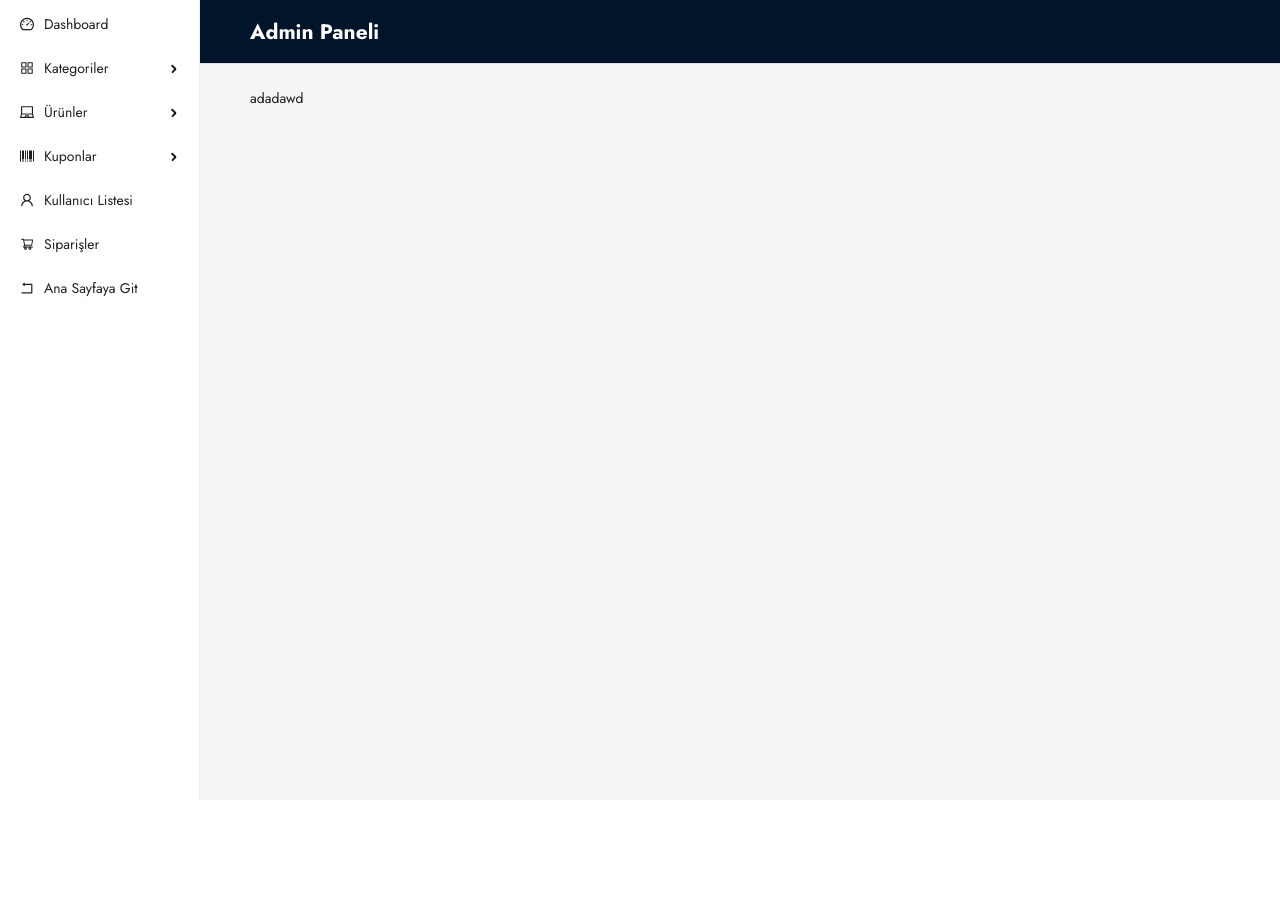
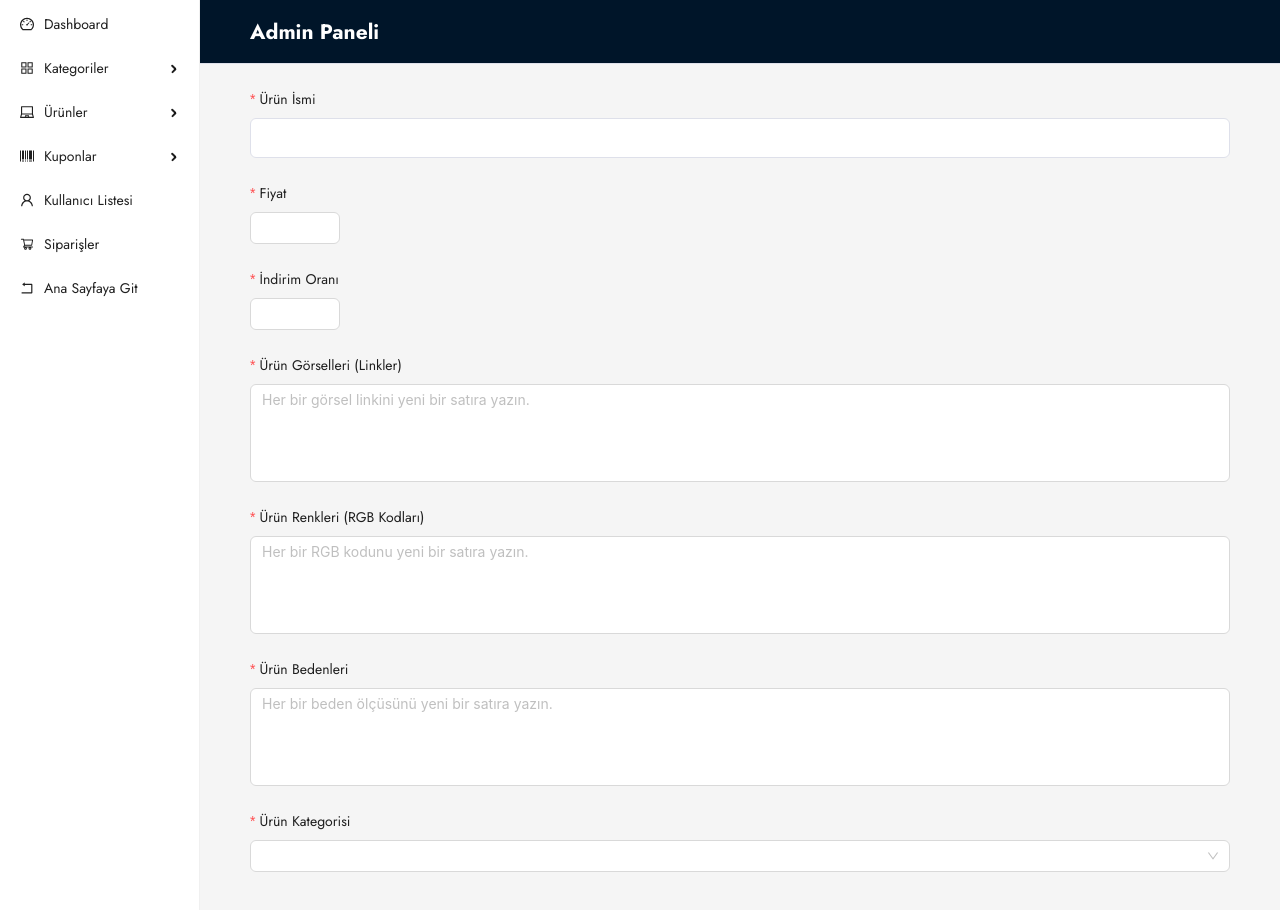
Before and after one commit to SBEGENJOV/E-Ticaret, a React (Vite) app in the folder frontend/: page /admin/products/create in a window 1280 px wide. Shown: the top 910 px of the page. Before the commit the page ends 800 px from the top, so only its background shows below. Built offline with nearby package versions, Linux system fonts and the light colour scheme; sample sign-in values are in the browser's storage.

Commit message:
ürün oluşturma işlemleri yapıldı

```diff
--- a/frontend/src/App.jsx
+++ b/frontend/src/App.jsx
@@ -12,6 +12,7 @@ import AdminUserPage from "./Pages/Admin/AdminUserPage";
 import CategoryPage from "./Pages/admin/Categories/CategoryPage";
 import UpdateCategoryPage from "./Pages/admin/Categories/UpdateCategoryPage";
 import CreateCategoryPage from "./Pages/admin/Categories/CreateCategoryPage ";
+import CreateProductPage from "./Pages/admin/Products/CreateProductPage";
 
 function App() {
   return (
@@ -29,6 +30,7 @@ function App() {
         <Route path="categories" element={<CategoryPage />} />
         <Route path="categories/create" element={<CreateCategoryPage />} />
         <Route path="categories/update/:id" element={<UpdateCategoryPage />} />
+        <Route path="products/create" element={<CreateProductPage />} />
       </Route>
     </Routes>
   );
--- /dev/null
+++ b/frontend/src/Pages/admin/Products/CreateProductPage.jsx
@@ -0,0 +1,143 @@
+import { Form, Input, InputNumber, Select, Spin, message } from "antd";
+import { useState } from "react";
+
+const CreateProductPage = () => {
+  const [loading, setLoading] = useState(false);
+  const [form] = Form.useForm();
+  const apiUrl = import.meta.env.VITE_API_BASE_URL;
+
+  const onFinish = async (values) => {
+    setLoading(true);
+    try {
+      const response = await fetch(`${apiUrl}/api/categories`, {
+        method: "POST",
+        headers: {
+          "Content-Type": "application/json",
+        },
+        body: JSON.stringify(values),
+      });
+
+      if (response.ok) {
+        message.success("Kategori başarıyla oluşturuldu.");
+        form.resetFields();
+      } else {
+        message.error("Kategori oluşturulurken bir hata oluştu.");
+      }
+    } catch (error) {
+      console.log("Kategori güncelleme hatası:", error);
+    } finally {
+      setLoading(false);
+    }
+  };
+
+  return (
+    <Spin spinning={loading}>
+      <Form name="basic" layout="vertical" onFinish={onFinish} form={form}>
+        <Form.Item
+          label="Ürün İsmi"
+          name="name"
+          rules={[
+            {
+              required: true,
+              message: "Lütfen Ürün adını girin!",
+            },
+          ]}
+        >
+          <Input />
+        </Form.Item>
+        <Form.Item
+          label="Fiyat"
+          name="current"
+          rules={[
+            {
+              required: true,
+              message: "Lütfen ürün fiyatını girin!",
+            },
+          ]}
+        >
+          <InputNumber />
+        </Form.Item>
+        <Form.Item
+          label="İndirim Oranı"
+          name="discount"
+          rules={[
+            {
+              required: true,
+              message: "Lütfen bir ürün indirim oranı girin!",
+            },
+          ]}
+        >
+          <InputNumber />
+        </Form.Item>
+        <Form.Item
+          label="Ürün Görselleri (Linkler)"
+          name="img"
+          rules={[
+            {
+              required: true,
+              message: "Lütfen en az 4 ürün görsel linki girin!",
+            },
+          ]}
+        >
+          <Input.TextArea
+            placeholder="Her bir görsel linkini yeni bir satıra yazın."
+            autoSize={{ minRows: 4 }}
+          />
+        </Form.Item>
+        <Form.Item
+          label="Ürün Renkleri (RGB Kodları)"
+          name="colors"
+          rules={[
+            {
+              required: true,
+              message: "Lütfen en az 1 ürün rengi girin!",
+            },
+          ]}
+        >
+          <Input.TextArea
+            placeholder="Her bir RGB kodunu yeni bir satıra yazın."
+            autoSize={{ minRows: 4 }}
+          />
+        </Form.Item>
+        <Form.Item
+          label="Ürün Bedenleri"
+          name="sizes"
+          rules={[
+            {
+              required: true,
+              message: "Lütfen en az 1 ürün beden ölçüsü girin!",
+            },
+          ]}
+        >
+          <Input.TextArea
+            placeholder="Her bir beden ölçüsünü yeni bir satıra yazın."
+            autoSize={{ minRows: 4 }}
+          />
+        </Form.Item>
+        <Form.Item
+          label="Ürün Kategorisi"
+          name="category"
+          rules={[
+            {
+              required: true,
+              message: "Lütfen 1 kategori seçin!",
+            },
+          ]}
+        >
+          <Select>
+            <Select.Option value="Smartphone" key={"Smartphone"}>
+              Smartphone
+            </Select.Option>
+          </Select>
+        </Form.Item>
+
+        {/*
+        <Button type="primary" htmlType="submit">
+          Oluştur
+        </Button> */}
+      </Form>
+    </Spin>
+  );
+};
+
+export default CreateProductPage;
--- a/frontend/src/layout/AdminLayout.jsx
+++ b/frontend/src/layout/AdminLayout.jsx
@@ -166,7 +166,6 @@ const AdminLayout = ({ children }) => {
                 }}
               >
                 {children}
-                adadawd
               </div>
             </Content>
           </Layout>
```
Also changed, not shown: 1 other file (tests, documents, lock files or other folders).
